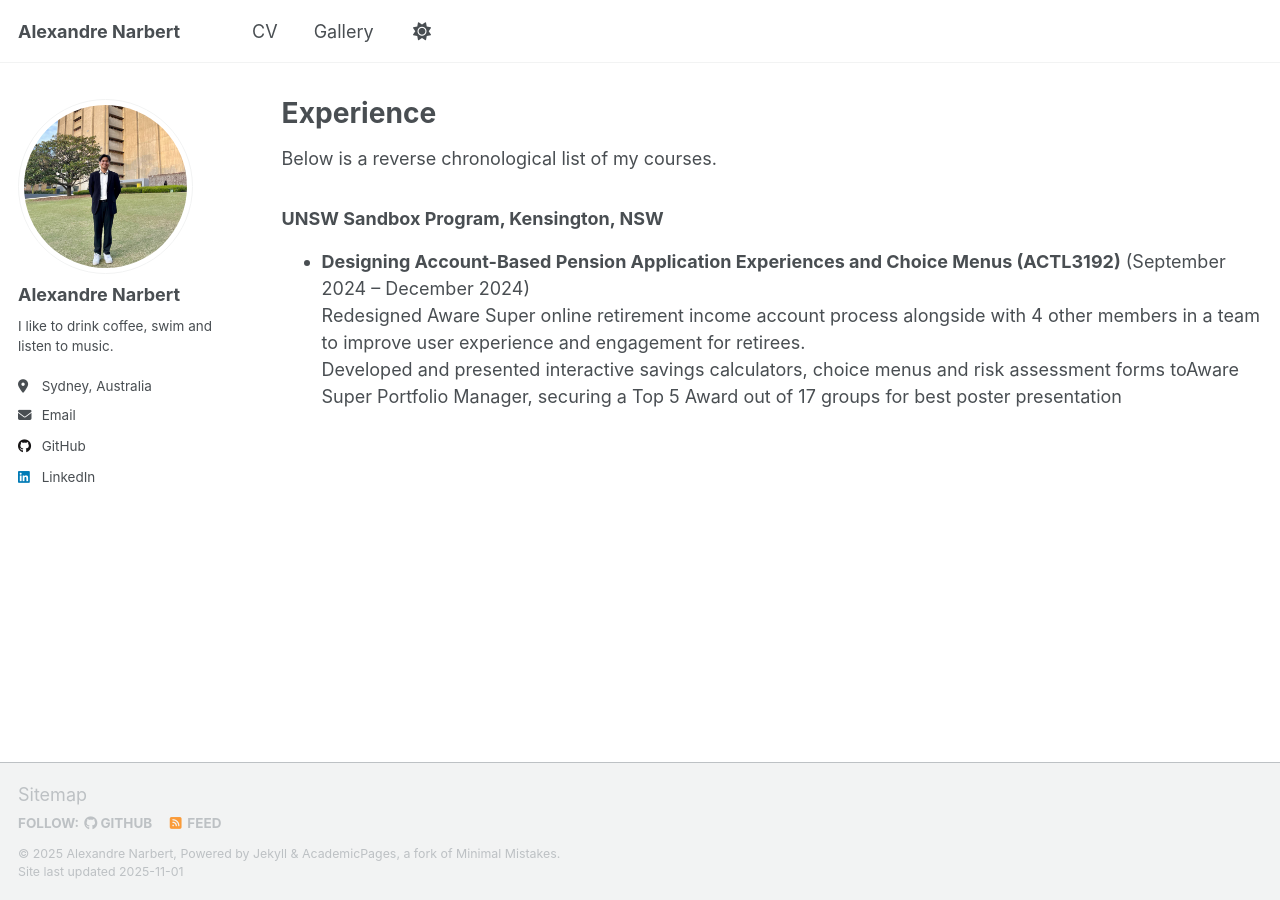
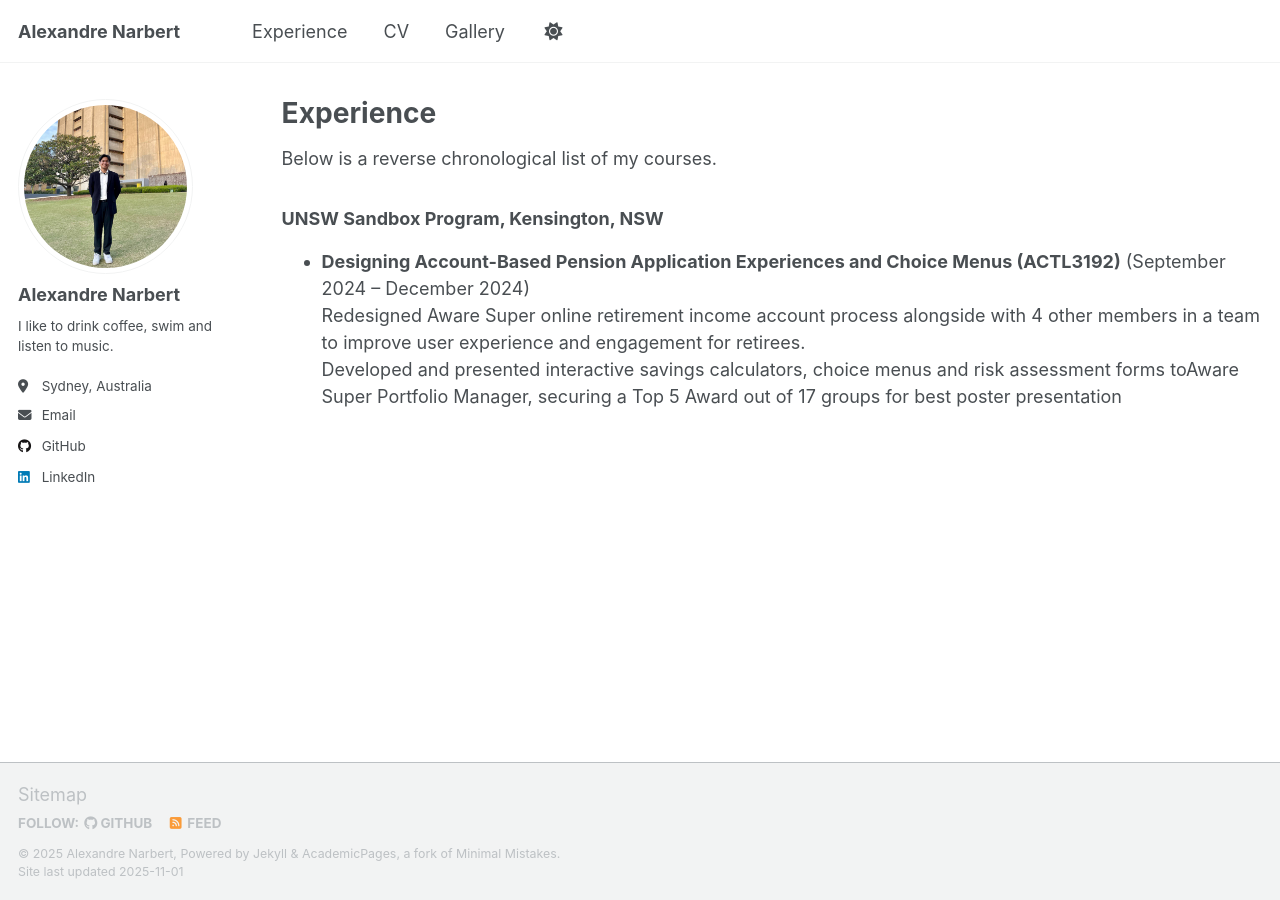
Before and after one commit to alexandrenarbert/alexandren.github.io, a Jekyll site: the page built from _pages/experience.md, in a window 1280 px wide. Built offline with Jekyll 4.4.1, drawn with Linux system fonts in a browser that asks for light colours; a script that is not in the unit is left out.

Commit message:
Add Navigation

```diff
--- a/_data/navigation.yml
+++ b/_data/navigation.yml
@@ -8,11 +8,13 @@
 #      Markdown formatted page while the second is generated using JSON.
 
 main:
+  - title: "Experience"
+    url: /Experience/
+
   - title: "CV"
     url: /cv/
 
   - title: "Gallery"
     url: /gallery/
-
   # - title: "CV"
   #   url: /cv-json/
--- a/_pages/experience.md
+++ b/_pages/experience.md
@@ -5,10 +5,11 @@
 author_profile: true
 ---
 {% include base_path %}
+
 <div class="teaching-content">
   <p>Below is a reverse chronological list of my courses.</p>
 
-  <h3>UNSW Sandbox Program, Kensington, NSW</h3>
+<h3>UNSW Sandbox Program, Kensington, NSW</h3>
   <ul>
     <li><Strong>Designing Account-Based Pension Application Experiences and Choice Menus (ACTL3192)</Strong> (September 2024 – December 2024)<br>
       Redesigned Aware Super online retirement income account process alongside with 4 other members in a team to improve user experience and engagement for retirees.<br>
```
